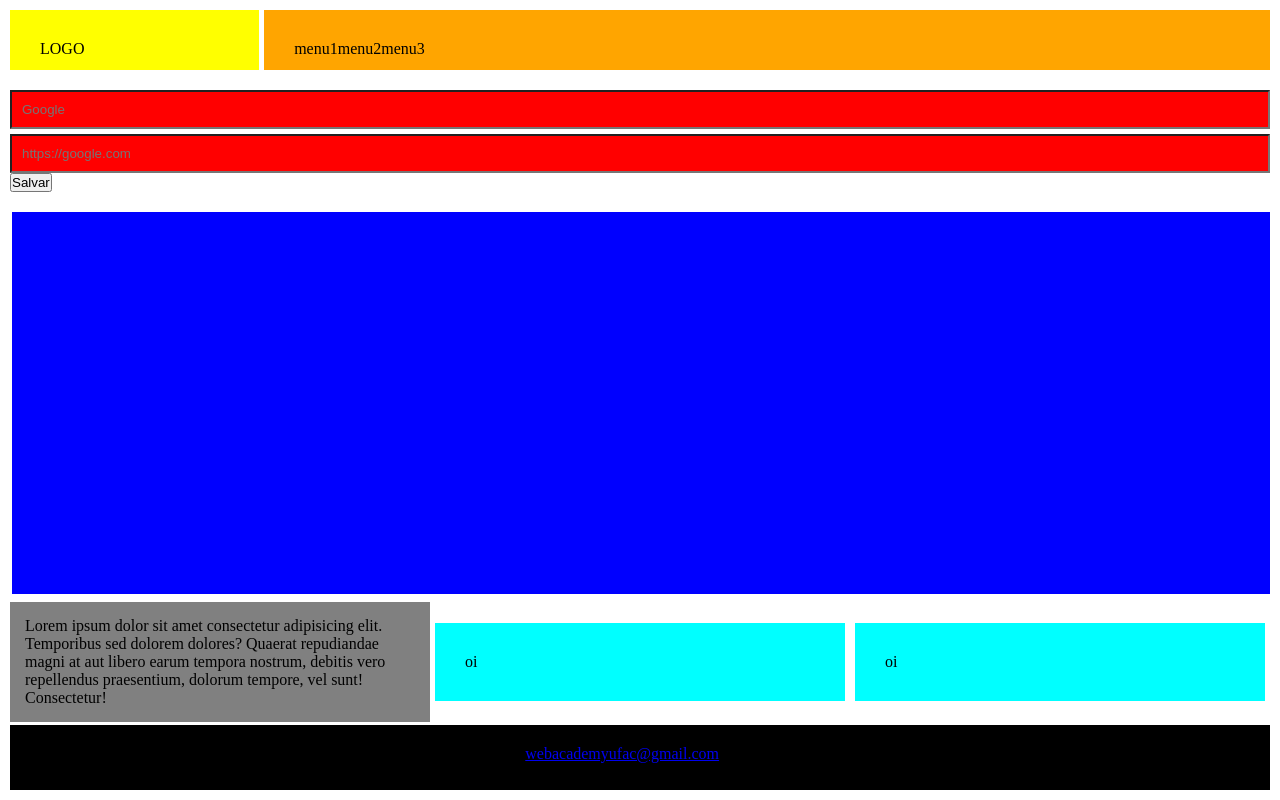
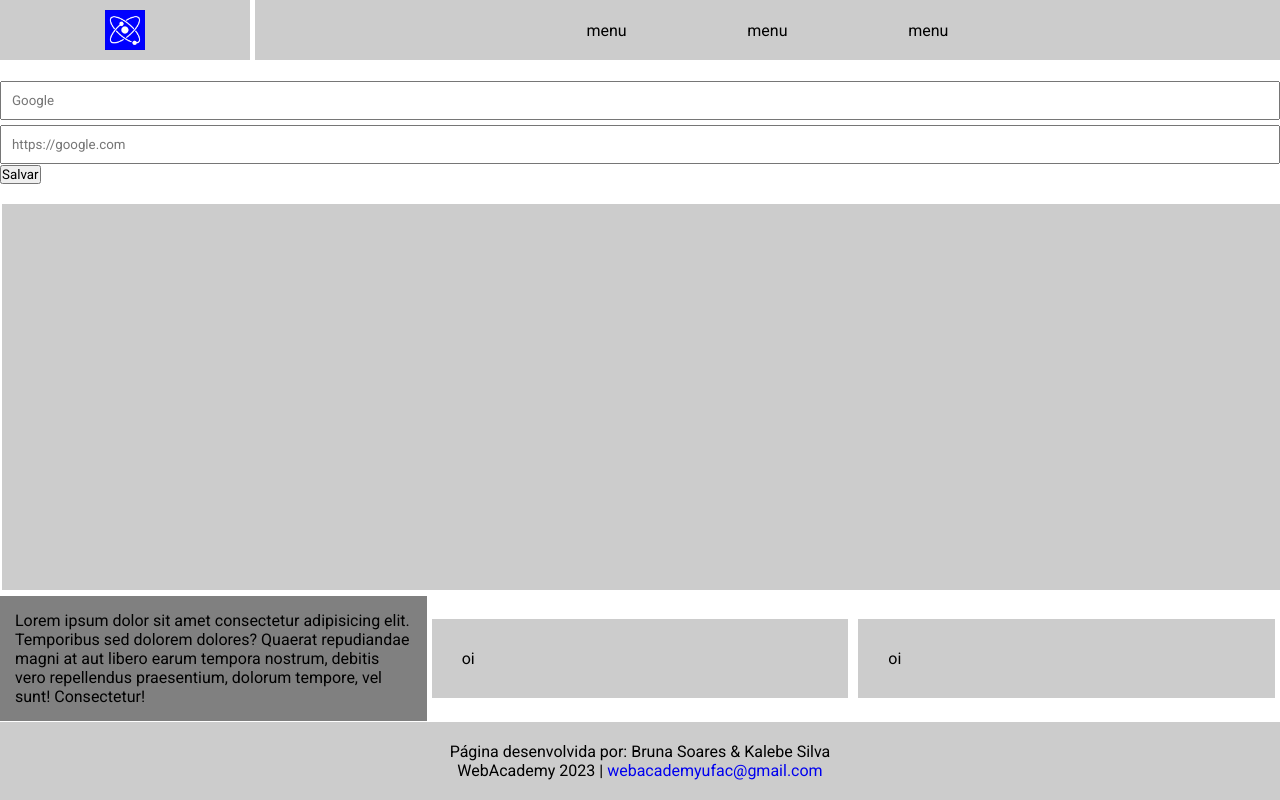
Before and after one commit to kalebesilva/pair-programming-back-end-avancado, a plain HTML site: page Disciplina avançada de front-end/desafio 1/index.html in a window 1280 px wide. Drawn offline with Linux system fonts and the light colour scheme.

Commit message:
melhorando o html e css

```diff
--- a/Disciplina avançada de front-end/desafio 1/estilo.css
+++ b/Disciplina avançada de front-end/desafio 1/estilo.css
@@ -2,15 +2,14 @@
     margin: 0px;
     padding: 0px;
     box-sizing: border-box;
+    text-decoration: none;
+    font-family: 'Roboto', sans-serif;
 }
 
 .general-grid {
     display: grid;
     grid-template-rows:0.5fr 0.5fr 3fr 1fr 0.5fr;
     height: 100vh;
-    padding: 10px;
-
-
 }
 
 nav{
@@ -20,15 +19,32 @@ nav{
 
 .logo{
     height: 50px;
-    margin-bottom: 5px;
+    background-color: #ccc;
+    display: flex;
+    justify-content: center;
+    align-items: center;
+}
 
-    background-color: yellow;
+.logo img {
+    width: 40px;
+}
 
+nav .menu{
+    height: 50px;
+    display: flex;
+    background-color: #ccc;
+    justify-content: center;
+    align-items: center;
 }
-nav .menu{
-   height: 50px;
+
+.menu ul{
     display: flex;
-    background-color: orange;
+    justify-content: space-around;
+    width: 50%;
+}
+
+.menu ul li a{
+    color: #000;
 }
 
 ul{
@@ -43,7 +59,7 @@ li{
     display: inline-block;
 }
 .search-bar{
-    width: 100%;
+    width: 80%;
 }
 
 .input-bar{
@@ -53,12 +69,12 @@ li{
     align-items: center;
     padding: 10px;
     width: 300px;
-    background-color: red;
+
 }
 
 .favorite-links-showcase{
     display: flex;
-    background-color: blue;
+    background-color: #ccc;
 }
 
 .about-conteiner{
@@ -74,8 +90,12 @@ li{
 }
 
 footer{
-
-    background-color: black;
+    width: 100%;
+    display: flex;
+    flex-direction: column;
+    align-items: center;
+    justify-content: center;
+    background-color: #ccc;
 }
 
 
@@ -111,7 +131,7 @@ footer{
     }
     .tutorial{
         display: grid;
-        background-color: aqua;
+        background-color: #ccc;
         padding: 26px;
         margin: 3px 5px ;
     }
--- a/Disciplina avançada de front-end/desafio 1/index.html
+++ b/Disciplina avançada de front-end/desafio 1/index.html
@@ -1,21 +1,27 @@
 <!DOCTYPE html>
 <html lang="en">
+
 <head>
     <meta charset="UTF-8">
     <link rel="stylesheet" href="estilo.css">
     <meta name="viewport" content="width=device-width, initial-scale=1.0">
     <title>Document</title>
+    <link rel="preconnect" href="https://fonts.googleapis.com">
+    <link rel="preconnect" href="https://fonts.gstatic.com" crossorigin>
+    <link href="https://fonts.googleapis.com/css2?family=Roboto&display=swap" rel="stylesheet">
+    <script src="https://kit.fontawesome.com/32421b784a.js" crossorigin="anonymous" defer></script>
     <script src="script.js" defer></script>
 </head>
+
 <body>
     <div class="general-grid">
         <nav>
-        <div class="logo">LOGO</div>
+            <div class="logo"><img src="./images/X_from_nexus_azul.png" alt="logo foda"></div>
             <div class="menu">
                 <ul>
-                <li>menu1</li>
-                <li>menu2</li>
-                <li>menu3</li>
+                    <li><a href="#">menu</a></li>
+                    <li><a href="#">menu</a></li>
+                    <li><a href="#">menu</a></li>
                 </ul>
             </div>
         </nav>
@@ -32,7 +38,9 @@
             </ul>
         </div>
         <div class="about-conteiner">
-        <div class="about">Lorem ipsum dolor sit amet consectetur adipisicing elit. Temporibus sed dolorem dolores? Quaerat repudiandae magni at aut libero earum tempora nostrum, debitis vero repellendus praesentium, dolorum tempore, vel sunt! Consectetur!</div>
+            <div class="about">Lorem ipsum dolor sit amet consectetur adipisicing elit. Temporibus sed dolorem dolores?
+                Quaerat repudiandae magni at aut libero earum tempora nostrum, debitis vero repellendus praesentium,
+                dolorum tempore, vel sunt! Consectetur!</div>
             <div class="tutorial video">oi</div>
             <div class="tutorial image">oi</div>
         </div>
@@ -42,4 +50,5 @@
         </footer>
     </div>
 </body>
+
 </html>
```
Also changed, not shown: Disciplina avançada de front-end/desafio 1/images/X_from_nexus_azul.png (added). Lines whose indentation alone changed are shown as unchanged.
